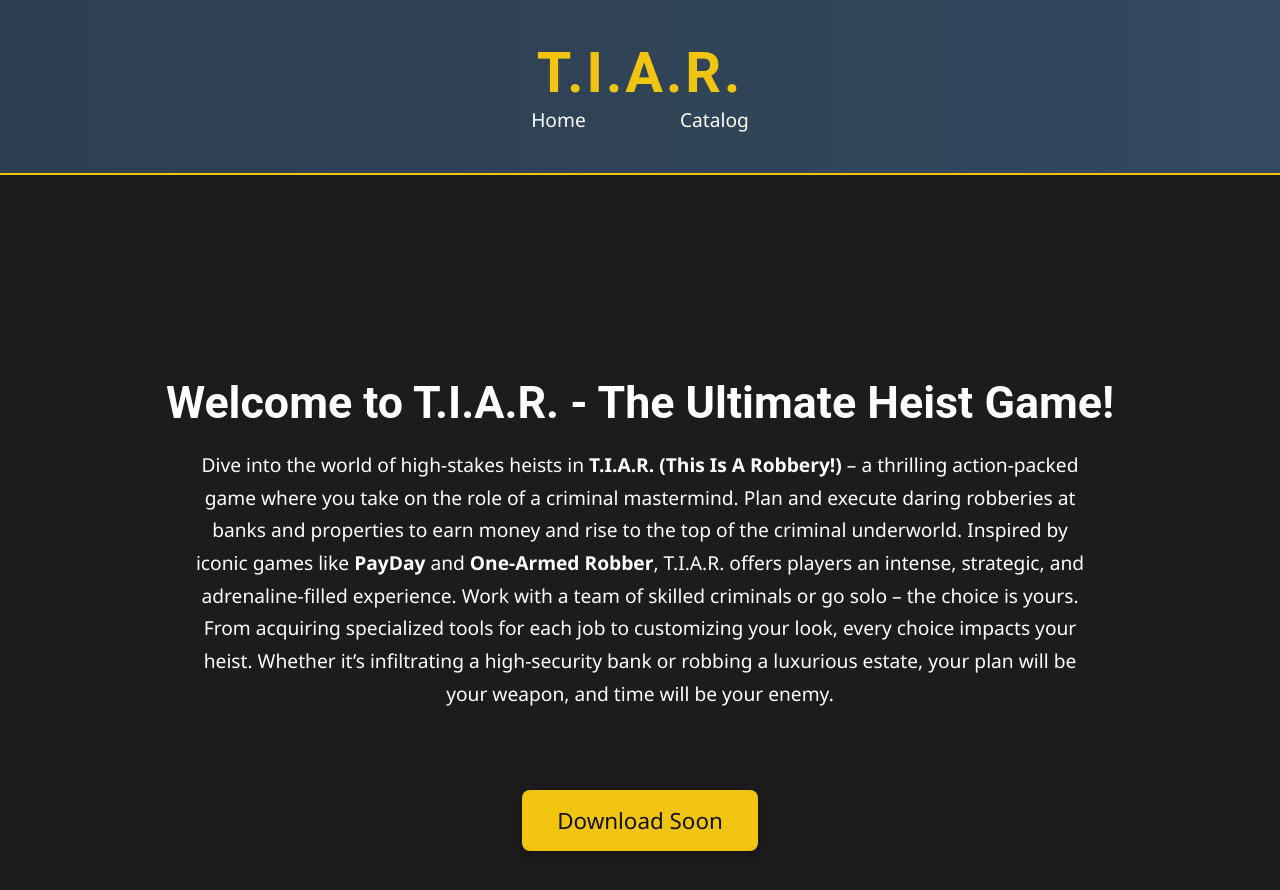
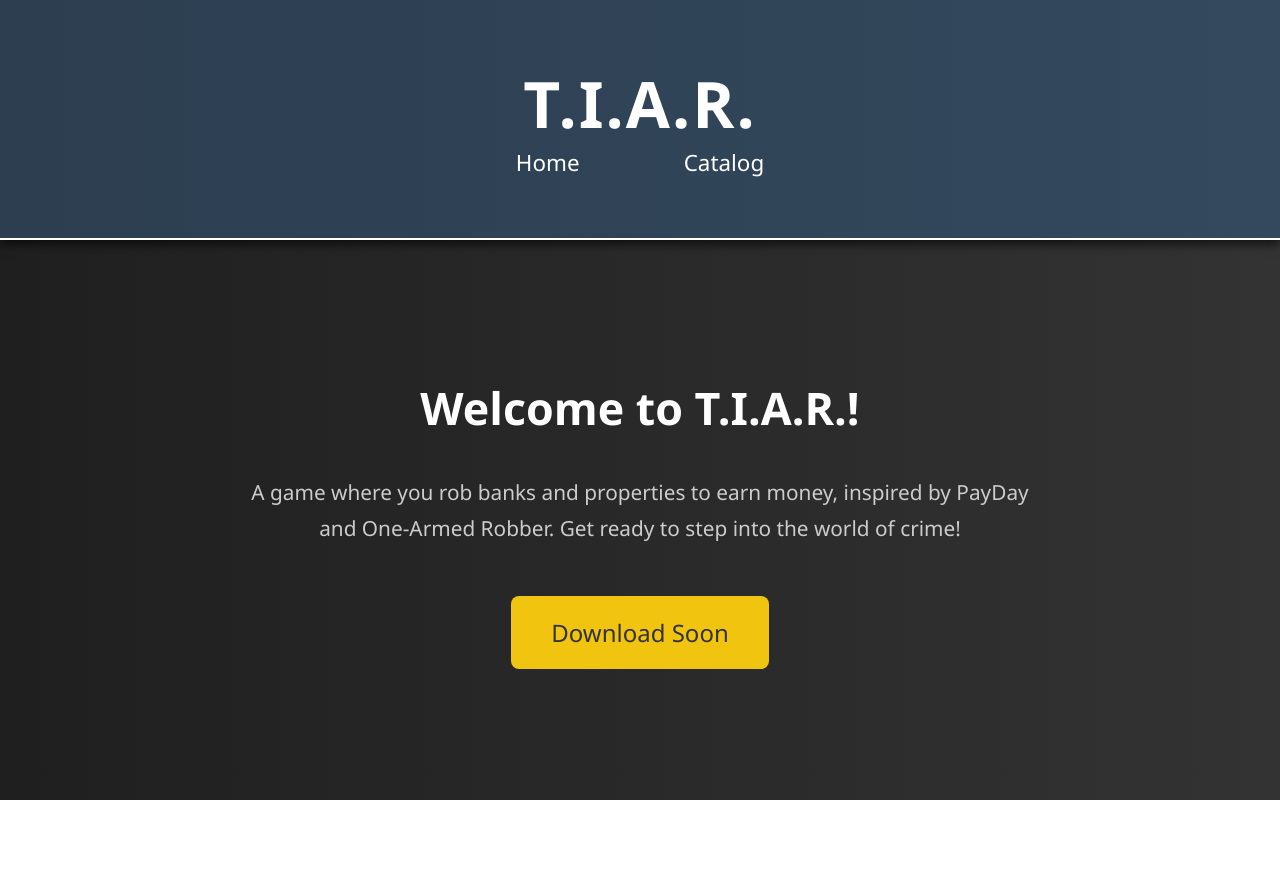
Before and after one commit to TiarGame/tiargame.github.io, a plain HTML site: page index.html in a window 1280 px wide. After the commit the page ends 800 px from the top, so only its background shows below. Drawn offline with Linux system fonts and the light colour scheme.

Commit message:
Update index.html

```diff
--- a/index.html
+++ b/index.html
@@ -3,124 +3,109 @@
 <head>
     <meta charset="UTF-8">
     <meta name="viewport" content="width=device-width, initial-scale=1.0">
-    <title>T.I.A.R. - This Is A Robbery!</title>
+    <title>T.I.A.R. - Home</title>
     <link rel="icon" href="tiar.png" type="image/png">
     <style>
         body {
             font-family: 'Segoe UI', Tahoma, Geneva, Verdana, sans-serif;
-            background-color: #121212;
+            background: linear-gradient(to right, #1f1f1f, #333333);
             color: #fff;
             margin: 0;
             padding: 0;
             overflow-x: hidden;
             transition: all 0.3s ease;
         }
-        h1, h2 {
-            font-family: 'Roboto', sans-serif;
-        }
+
         header {
             background: linear-gradient(to right, #2c3e50, #34495e);
-            padding: 40px;
+            padding: 60px;
             text-align: center;
             box-shadow: 0 4px 10px rgba(0, 0, 0, 0.7);
-            border-bottom: 2px solid #f1c40f;
+            border-bottom: 2px solid #fff;
         }
+
         header h1 {
-            font-size: 3.5em;
-            color: #f1c40f;
-            letter-spacing: 3px;
+            font-size: 4em;
+            color: #fff;
+            letter-spacing: 2px;
             margin: 0;
         }
+
         header nav a {
             color: #fff;
             text-decoration: none;
-            padding: 10px 25px;
+            padding: 12px 30px;
             margin: 0 20px;
-            font-size: 1.2em;
+            font-size: 1.4em;
             border-radius: 5px;
             transition: all 0.3s ease;
         }
+
         header nav a:hover {
-            background-color: #f1c40f;
-            color: #2c3e50;
+            background-color: #f1f1f1;
+            color: #333;
         }
+
         .main-content {
+            padding: 100px 20px;
             text-align: center;
-            padding: 100px 20px;
-            background: #1c1c1c;
-            height: 80vh;
-            display: flex;
-            flex-direction: column;
-            justify-content: center;
-            align-items: center;
         }
+
         .main-content h2 {
             font-size: 2.8em;
-            margin-bottom: 20px;
+            color: #fff;
+            font-weight: 600;
         }
+
         .main-content p {
-            font-size: 1.2em;
+            font-size: 1.3em;
+            max-width: 800px;
+            margin: 20px auto;
             line-height: 1.7;
-            max-width: 900px;
-            margin: 0 auto;
-            margin-bottom: 40px;
+            color: #ccc;
         }
-        .btn-container {
-            position: relative;
+
+        .download-btn {
+            background: #f1c40f;
+            color: #333;
+            padding: 20px 40px;
+            font-size: 1.5em;
+            text-decoration: none;
+            border-radius: 8px;
             display: inline-block;
-            margin-top: 40px;
+            margin-top: 30px;
+            transition: all 0.3s ease;
         }
-        .btn {
-            background-color: #f1c40f;
-            color: #121212;
-            padding: 15px 35px;
-            font-size: 1.4em;
-            border: none;
-            border-radius: 8px;
-            cursor: pointer;
-            outline: none;
-            box-shadow: 0 4px 8px rgba(0, 0, 0, 0.3);
-            transform: scale(1);
-            transition: transform 0.3s ease, background-color 0.3s ease;
-        }
-        .btn:hover {
-            background-color: #e67e22;
+
+        .download-btn:hover {
+            background: #d4ac0d;
             transform: scale(1.1);
         }
         .embed-container {
+            display: none;
+            justify-content: center;
+            align-items: center;
+            height: 100vh;
+            background: rgba(0, 0, 0, 0.8);
             position: fixed;
             top: 0;
             left: 0;
             width: 100%;
-            height: 100%;
-            background-color: rgba(0, 0, 0, 0.8);
-            display: none;
-            justify-content: center;
-            align-items: center;
-            z-index: 9999;
         }
 
         .embed-container iframe {
+            border: none;
             width: 80%;
-            height: 450px;
-            border: none;
+            height: 500px;
         }
 
         .close-btn {
             position: absolute;
             top: 20px;
-            right: 20px;
-            background-color: #f1c40f;
-            color: #121212;
-            border: none;
-            padding: 10px 20px;
-            font-size: 1.2em;
+            right: 30px;
+            color: #fff;
+            font-size: 1.8em;
             cursor: pointer;
-            border-radius: 5px;
-        }
-
-        .close-btn:hover {
-            background-color: #e67e22;
         }
 
     </style>
@@ -133,32 +118,27 @@
             <a href="catalog.html">Catalog</a>
         </nav>
     </header>
-
-    <!-- Main Content -->
     <div class="main-content">
-        <h2>Welcome to T.I.A.R. - The Ultimate Heist Game!</h2>
-        <p>
-            Dive into the world of high-stakes heists in <strong>T.I.A.R. (This Is A Robbery!)</strong> – a thrilling action-packed game where you take on the role of a criminal mastermind. Plan and execute daring robberies at banks and properties to earn money and rise to the top of the criminal underworld.
-            Inspired by iconic games like <strong>PayDay</strong> and <strong>One-Armed Robber</strong>, T.I.A.R. offers players an intense, strategic, and adrenaline-filled experience. Work with a team of skilled criminals or go solo – the choice is yours.
-            From acquiring specialized tools for each job to customizing your look, every choice impacts your heist. Whether it’s infiltrating a high-security bank or robbing a luxurious estate, your plan will be your weapon, and time will be your enemy.
-        </p>
-        <div class="btn-container">
-            <div class="btn" id="downloadBtn">Download Soon</div>
-        </div>
+        <h2>Welcome to T.I.A.R.!</h2>
+        <p>A game where you rob banks and properties to earn money, inspired by PayDay and One-Armed Robber. Get ready to step into the world of crime!</p>
+        <a href="#" class="download-btn" id="downloadBtn">Download Soon</a>
     </div>
     <div class="embed-container" id="embedContainer">
-        <button class="close-btn" onclick="closeEmbed()">Close</button>
-        <iframe src="https://itch.io/embed/3382389?linkback=true&amp;border_width=2&amp;bg_color=000000&amp;fg_color=ffffff&amp;link_color=ffffff&amp;border_color=000000" width="554" height="169"></iframe>
+        <iframe frameborder="0" src="https://itch.io/embed/3382389?linkback=true&amp;border_width=2&amp;bg_color=000000&amp;fg_color=ffffff&amp;link_color=ffffff&amp;border_color=000000" width="554" height="169">
+            <a href="https://teardevs.itch.io/tiar">This Is An Robbery! by TearDevs</a>
+        </iframe>
+        <span class="close-btn" id="closeEmbed">×</span>
     </div>
     <script>
         const downloadBtn = document.getElementById('downloadBtn');
         const embedContainer = document.getElementById('embedContainer');
-        downloadBtn.addEventListener('click', function() {
+        const closeEmbed = document.getElementById('closeEmbed');
+        downloadBtn.addEventListener('click', () => {
             embedContainer.style.display = 'flex';
         });
-        function closeEmbed() {
+        closeEmbed.addEventListener('click', () => {
             embedContainer.style.display = 'none';
-        }
+        });
     </script>
 </body>
 </html>
```
